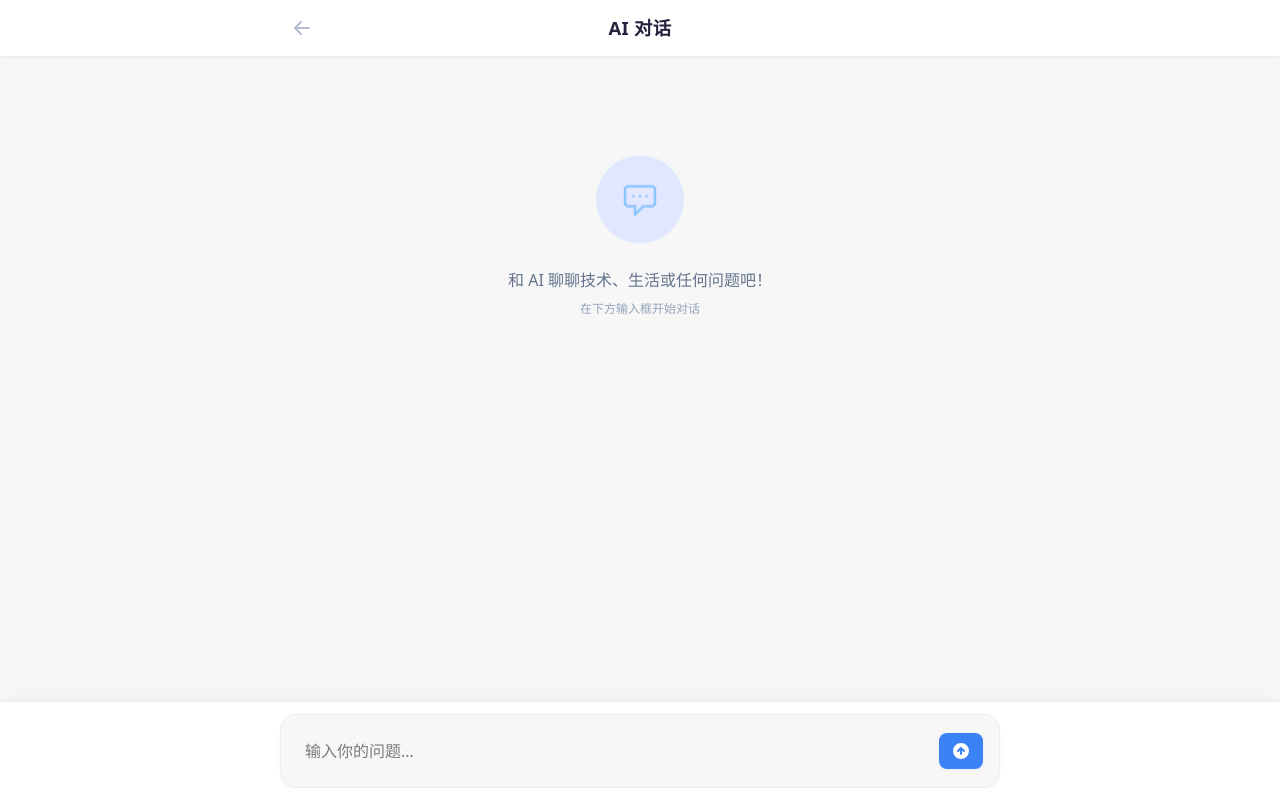
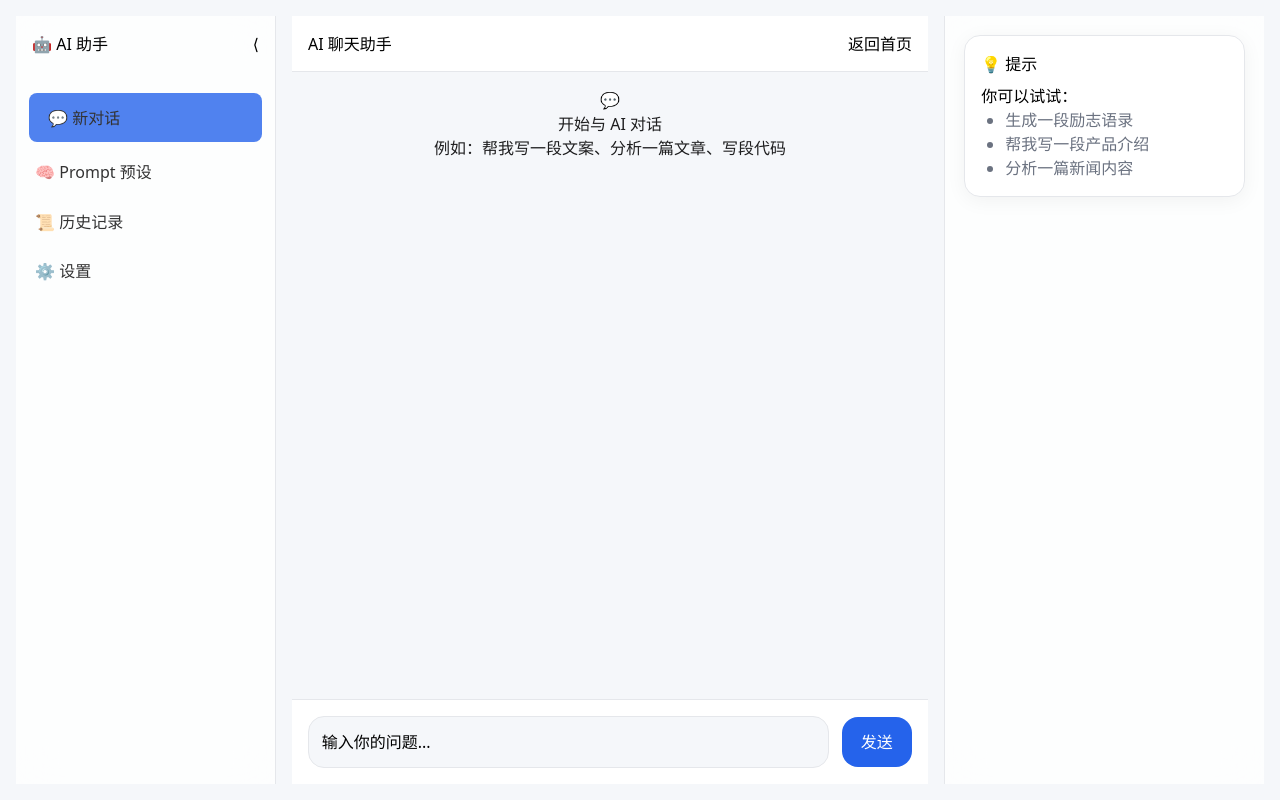
Before and after one commit to xianshi3/Reality-Blog, a Next.js app: page /ai-chat/fullscreen in a window 1280 px wide. Built offline with nearby package versions, Linux system fonts and the light colour scheme.

Commit message:
1.删除多余的css代码 2.更新ai对话页UI

```diff
--- a/app/ai-chat/fullscreen/fullscreen-chat.css
+++ b/app/ai-chat/fullscreen/fullscreen-chat.css
@@ -1,232 +1,253 @@
-/* 动画同原有 */
-@keyframes fade-in {
-  from { opacity: 0; transform: translateY(10px);}
-  to { opacity: 1; transform: translateY(0);}
-}
-.animate-fade-in {
-  animation: fade-in 0.5s cubic-bezier(.4,0,.2,1);
-}
-@keyframes slide-in {
-  from { opacity: 0; transform: translateY(20px);}
-  to { opacity: 1; transform: translateY(0);}
-}
-.animate-slide-in {
-  animation: slide-in 0.4s cubic-bezier(.4,0,.2,1);
+:root {
+  --bg: #f5f7fa;
+  --text: #1e1e1f;
+  --sidebar: #ffffffc9;
+  --border: #e5e7eb;
+  --card: #ffffff;
+  --primary: #2563eb;
+  --user-bubble: #2563eb;
+  --ai-bubble: #f3f4f6;
+  --blur: blur(20px);
 }
 
-/* GPT风格整体布局 */
-.gpt-root {
-  min-height: 100vh;
-  background: #f7f7f8;
+/* 优化字体渲染 */
+body {
+  -webkit-font-smoothing: antialiased;
+  -moz-osx-font-smoothing: grayscale;
+}
+
+@media (prefers-color-scheme: dark) {
+  :root {
+   /* 这里需要重新更新 */
+  }
+}
+/* 深色模式下的文章正文颜色 */
+@media (prefers-color-scheme: dark) {
+  .prose {
+    --text-primary-color: #d1d5db; /* 文章正文文字色 */
+    color: var(--text-primary-color) !important;
+  }
+}
+
+/* 整体布局 */
+.desktop-chat-layout {
+  display: grid;
+  grid-template-columns: 260px 1fr 320px;
+  height: 100vh;
+  background: var(--bg);
+  overflow: hidden;
+  gap: 1rem;
+  padding: 1rem;
+}
+
+/* 左侧导航栏 */
+.sidebar {
+  background: var(--sidebar);
+  border-right: 1px solid var(--border);
+  backdrop-filter: var(--blur);
   display: flex;
   flex-direction: column;
+  transition: all 0.3s ease;
+  height: 100%;
 }
-.gpt-header {
-  width: 100%;
-  background: #fff;
-  border-bottom: 1px solid #ececf1;
-  box-shadow: 0 1px 4px 0 rgba(0,0,0,0.03);
-  position: sticky;
-  top: 0;
-  z-index: 20;
+
+.sidebar.closed {
+  width: 64px;
 }
-.gpt-header-inner {
-  max-width: 720px;
-  margin: 0 auto;
+
+.sidebar-header {
   display: flex;
   align-items: center;
-  height: 56px;
-  position: relative;
+  justify-content: space-between;
+  padding: 1rem;
 }
-.gpt-header-back {
+
+.sidebar-nav {
+  display: flex;
+  flex-direction: column;
+  margin-top: 1rem;
+}
+
+.nav-item {
   background: none;
   border: none;
-  color: #b4bcd0;
-  position: absolute;
-  left: 0.5rem;
-  top: 50%;
-  transform: translateY(-50%);
+  text-align: left;
+  padding: 0.8rem 1.2rem;
+  color: var(--text);
+  opacity: 0.8;
   cursor: pointer;
-  padding: 0.25rem;
-  transition: color 0.2s;
-}
-.gpt-header-back:hover {
-  color: #3b82f6;
-}
-.gpt-header-title {
-  flex: 1;
-  text-align: center;
-  font-size: 1.15rem;
-  font-weight: 600;
-  color: #22223b;
-  letter-spacing: 0.02em;
+  transition: background 0.2s, opacity 0.2s;
 }
 
-/* 聊天主区域 */
-.gpt-chat-main {
-  flex: 1 1 0%;
+.nav-item:hover {
+  background: rgba(0, 0, 0, 0.05);
+  opacity: 1;
+}
+
+.nav-item.active {
+  background: var(--primary);
+  border-radius: 0.5rem;
+  margin: 0.3rem 0.8rem;
+}
+
+/* 右侧扩展栏 */
+.right-panel {
+  border-left: 1px solid var(--border);
+  background: var(--sidebar);
+  backdrop-filter: var(--blur);
+  padding: 1.2rem;
+  height: 100%;
+}
+
+.hint-card {
+  background: var(--card);
+  border: 1px solid var(--border);
+  border-radius: 1rem;
+  padding: 1rem;
+  box-shadow: 0 4px 20px rgba(0, 0, 0, 0.05);
+}
+
+.hint-card h3 {
+  margin-bottom: 0.5rem;
+}
+
+.hint-card ul {
+  list-style: disc;
+  margin-left: 1.5rem;
+  color: #6b7280;
+}
+
+/* 中间聊天区 */
+.chat-main {
   display: flex;
   flex-direction: column;
+  overflow: hidden;
+  flex: 1;
+}
+
+.chat-topbar {
+  height: 56px;
+  display: flex;
   align-items: center;
-  width: 100%;
-  padding-bottom: 92px;
+  justify-content: space-between;
+  padding: 1rem;
+  background: var(--card);
+  border-bottom: 1px solid var(--border);
 }
-.gpt-chat-list {
-  width: 100%;
-  max-width: 720px;
-  margin: 0 auto;
-  padding: 24px 0 0 0;
+
+.chat-body {
   display: flex;
   flex-direction: column;
-  gap: 16px;
+  padding: 1rem;
+  overflow-y: auto;
+  gap: 1rem;
+  flex: 1;
 }
-.gpt-chat-empty {
+
+.chat-empty {
   display: flex;
   flex-direction: column;
   align-items: center;
   justify-content: center;
-  min-height: 320px;
-}
-.gpt-chat-empty-icon {
-  background: #e0e7ff;
-  border-radius: 9999px;
-  padding: 1.5rem;
-  margin-bottom: 1rem;
-  animation: bounce 1.2s infinite;
-}
-@keyframes bounce {
-  0%, 100% { transform: translateY(0);}
-  50% { transform: translateY(-10px);}
-}
-.gpt-chat-empty-tip {
-  color: #64748b;
+  flex: 1;
   text-align: center;
-  font-size: 1rem;
-  font-weight: 500;
-}
-.gpt-chat-empty-desc {
-  color: #94a3b8;
-  font-size: 0.75rem;
-  margin-top: 0.5rem;
+  color: var(--text);
 }
 
-/* 单条消息 */
-.gpt-chat-message {
+/* 消息气泡 */
+.msg {
   display: flex;
-  align-items: flex-start;
   gap: 12px;
-  width: 100%;
+  margin-bottom: 16px;
 }
-.gpt-chat-message.user {
+
+.msg.user {
   flex-direction: row-reverse;
 }
-.gpt-chat-avatar {
-  flex-shrink: 0;
+
+.avatar {
+  font-size: 2rem;
 }
-.gpt-chat-avatar-user, .gpt-chat-avatar-ai {
-  width: 2.2rem;
-  height: 2.2rem;
-  border-radius: 9999px;
+
+.bubble {
+  background: var(--card);
+  padding: 1rem 1.5rem;
+  border-radius: 1rem;
+  box-shadow: 0 1px 4px rgba(0, 0, 0, 0.1);
+  max-width: 70%;
+}
+
+.msg.user .bubble {
+  background: var(--user-bubble);
+  color: white;
+}
+
+.msg.assistant .bubble {
+  background: var(--ai-bubble);
+}
+
+/* 底部输入栏 */
+.chat-footer {
+  background: var(--card);
+  padding: 1rem;
+  border-top: 1px solid var(--border);
+  position: sticky;
+  bottom: 0;
+}
+
+.chat-input {
   display: flex;
   align-items: center;
-  justify-content: center;
-  box-shadow: 0 1px 4px 0 rgba(0,0,0,0.06);
-}
-.gpt-chat-avatar-user {
-  background: #64748b;
-  color: #fff;
-}
-.gpt-chat-avatar-ai {
-  background: #3b82f6;
-  color: #fff;
-}
-.gpt-chat-bubble {
-  max-width: 80%;
-  display: flex;
-  flex-direction: column;
-}
-.gpt-chat-bubble-inner {
-  padding: 1rem 1.25rem;
-  border-radius: 1.25rem;
-  font-size: 1rem;
-  white-space: pre-line;
-  box-shadow: 0 1px 4px 0 rgba(0,0,0,0.03);
-  background: #fff;
-  color: #22223b;
-  border: 1px solid #ececf1;
-}
-.gpt-chat-message.user .gpt-chat-bubble-inner {
-  background: #3b82f6;
-  color: #fff;
-  border-bottom-right-radius: 0.25rem;
-  border: 1px solid #3b82f6;
-}
-.gpt-chat-message.assistant .gpt-chat-bubble-inner {
-  background: #f7f7f8;
-  color: #22223b;
-  border-bottom-left-radius: 0.25rem;
-  border: 1px solid #ececf1;
-}
-.gpt-chat-meta {
-  font-size: 0.75rem;
-  color: #b4bcd0;
-  margin-top: 0.25rem;
-  padding-left: 0.25rem;
-  padding-right: 0.25rem;
-  user-select: none;
+  gap: 0.8rem;
 }
 
-/* 输入栏 */
-.gpt-chat-footer {
-  position: fixed;
-  left: 0; right: 0; bottom: 0;
-  background: #fff;
-  border-top: 1px solid #ececf1;
-  box-shadow: 0 -2px 16px 0 rgba(0,0,0,0.04);
-  z-index: 10;
-  display: flex;
-  justify-content: center;
+.chat-input input {
+  flex: 1;
+  padding: 0.8rem;
+  border: 1px solid var(--border);
+  border-radius: 1rem;
+  background: var(--bg);
+  color: var(--text-dark); /* 输入框内文字的颜色 */
 }
-.gpt-chat-inputbar {
-  max-width: 720px;
-  width: 100%;
-  margin: 0 auto;
-  display: flex;
-  gap: 0.5rem;
-  align-items: center;
-  background: #f7f7f8;
+
+/* 修复placeholder的颜色兼容深色和浅色模式 */
+.chat-input input::placeholder {
+  color: var(--text-dark); /* 默认深色文字 */
+}
+
+@media (prefers-color-scheme: dark) {
+  .chat-input input::placeholder {
+    color: var(--text-light); /* 深色模式下使用浅色提示文字 */
+  }
+}
+
+.chat-input button {
+  padding: 0.8rem 1.2rem;
+  background: var(--primary);
+  color: white;
+  border: none;
   border-radius: 1rem;
-  padding: 0.75rem 1rem;
-  box-shadow: 0 1px 4px 0 rgba(0,0,0,0.03);
-  border: 1px solid #ececf1;
-  margin-top: 12px;
-  margin-bottom: 12px;
+  cursor: pointer;
+  transition: background 0.2s;
 }
-.gpt-chat-inputbar input[type="text"] {
-  flex: 1;
-  border: none;
-  background: transparent;
-  padding: 0.75rem 0.5rem;
-  font-size: 1rem;
-  outline: none;
-}
-.gpt-chat-inputbar button {
-  background: #3b82f6;
-  color: #fff;
-  padding: 0.5rem 0.75rem;
-  border-radius: 0.5rem;
-  box-shadow: 0 1px 4px 0 rgba(0,0,0,0.06);
-  border: none;
-  display: flex;
-  align-items: center;
-  justify-content: center;
-  transition: background 0.2s, transform 0.1s;
-}
-.gpt-chat-inputbar button:disabled {
+
+.chat-input button:disabled {
   opacity: 0.5;
   cursor: not-allowed;
 }
-.gpt-chat-inputbar button:not(:disabled):hover {
-  background: #2563eb;
-  transform: scale(0.97);
+
+.chat-input button:not(:disabled):hover {
+  background: #1d4ed8;
 }
+
+
+/* 改善背景对比，确保气泡消息清晰 */
+.msg .bubble {
+  background: var(--card);
+  color: var(--text-dark); /* 确保消息内容与背景有良好的对比 */
+}
+
+/* 侧边栏和按钮的字体 */
+.sidebar, .sidebar-header h2, .nav-item {
+  color: var(--text-light); /* 侧边栏的文本 */
+}
--- a/app/ai-chat/fullscreen/page.tsx
+++ b/app/ai-chat/fullscreen/page.tsx
@@ -7,110 +7,109 @@ export default function FullscreenChat() {
   const [messages, setMessages] = useState<any[]>([]);
   const [input, setInput] = useState("");
   const [loading, setLoading] = useState(false);
-  const messagesEndRef = useRef<HTMLDivElement>(null);
+  const [sidebarOpen, setSidebarOpen] = useState(true);
+  const endRef = useRef<HTMLDivElement>(null);
 
   useEffect(() => {
-    const queryMessages = new URLSearchParams(window.location.search).get("messages");
-    queryMessages && setMessages(JSON.parse(queryMessages) || []);
+    const q = new URLSearchParams(window.location.search).get("messages");
+    if (q) setMessages(JSON.parse(q));
   }, []);
 
   useEffect(() => {
-    messagesEndRef.current?.scrollIntoView({ behavior: "smooth" });
+    endRef.current?.scrollIntoView({ behavior: "smooth" });
   }, [messages, loading]);
 
-  const handleSend = async () => {
+  const handleSend = () => {
     if (!input.trim() || loading) return;
-
+    const userMsg = { role: "user", content: input };
+    const newMsgs = [...messages, userMsg];
+    setMessages(newMsgs);
+    setInput("");
     setLoading(true);
-    const userMessage = { role: "user", content: input };
-    const newMessages = [...messages, userMessage];
-
-    setMessages(newMessages);
-    setInput("");
-
     setTimeout(() => {
       setMessages([
-        ...newMessages,
-        {
-          role: "assistant",
-          content: `AI 回复: ${input}`,
-        },
+        ...newMsgs,
+        { role: "assistant", content: `AI 回答：${userMsg.content} 🤖` },
       ]);
       setLoading(false);
     }, 1000);
   };
 
   return (
-    <div className="gpt-root">
-      {/* 顶部栏 */}
-      <header className="gpt-header">
-        <div className="gpt-header-inner">
+    <div className="desktop-chat-layout">
+      {/* 左侧导航栏 */}
+      <aside className={`sidebar ${sidebarOpen ? "open" : "closed"}`}>
+        <div className="sidebar-header">
+          <h2>🤖 AI 助手</h2>
           <button
-            onClick={() => window.history.back()}
-            className="gpt-header-back"
-            aria-label="返回"
+            className="toggle-btn"
+            onClick={() => setSidebarOpen(!sidebarOpen)}
           >
-            <svg xmlns="http://www.w3.org/2000/svg" className="h-5 w-5" viewBox="0 0 20 20" fill="currentColor">
-              <path fillRule="evenodd" d="M9.707 16.707a1 1 0 01-1.414 0l-6-6a1 1 0 010-1.414l6-6a1 1 0 011.414 1.414L5.414 9H17a1 1 0 110 2H5.414l4.293 4.293a1 1 0 010 1.414z" clipRule="evenodd" />
-            </svg>
+            {sidebarOpen ? "⟨" : "⟩"}
           </button>
-          <h1 className="gpt-header-title">AI 对话</h1>
         </div>
+
+        <nav className="sidebar-nav">
+          <button className="nav-item active">💬 新对话</button>
+          <button className="nav-item">🧠 Prompt 预设</button>
+          <button className="nav-item">📜 历史记录</button>
+          <button className="nav-item">⚙️ 设置</button>
+        </nav>
+      </aside>
+
+      {/* 中间主聊天区 */}
+      <div className="chat-main">
+        <header className="chat-topbar">
+          <h1>AI 聊天助手</h1>
+          {/* 返回首页按钮 */}
+          <button
+            className="back-home-btn"
+            onClick={() => window.location.href = "/"}  // 这里可以替换为你的博客首页URL
+          >
+            返回首页
+          </button>
         </header>
 
-      {/* 聊天内容 */}
-      <main className="gpt-chat-main">
-        <div className="gpt-chat-list">
+        <main className="chat-body">
+          <div className="chat-inner">
             {messages.length === 0 ? (
-            <div className="gpt-chat-empty animate-fade-in">
-              <div className="gpt-chat-empty-icon">
-                <svg xmlns="http://www.w3.org/2000/svg" className="h-10 w-10 text-blue-300" fill="none" viewBox="0 0 24 24" stroke="currentColor">
-                  <path strokeLinecap="round" strokeLinejoin="round" strokeWidth={1.5} d="M8 10h.01M12 10h.01M16 10h.01M9 16H5a2 2 0 01-2-2V6a2 2 0 012-2h14a2 2 0 012 2v8a2 2 0 01-2 2h-5l-5 5v-5z" />
-                </svg>
-              </div>
-              <p className="gpt-chat-empty-tip">和 AI 聊聊技术、生活或任何问题吧！</p>
-              <p className="gpt-chat-empty-desc">在下方输入框开始对话</p>
+              <div className="chat-empty">
+                <div className="icon">💬</div>
+                <h2>开始与 AI 对话</h2>
+                <p>例如：帮我写一段文案、分析一篇文章、写段代码</p>
               </div>
             ) : (
-            messages.map((msg, idx) => (
-              <div
-                key={idx}
-                className={`gpt-chat-message ${msg.role} animate-slide-in`}
-                style={{ animationDelay: `${idx * 60}ms`, animationFillMode: "backwards" }}
-              >
-                <div className="gpt-chat-avatar">
-                  {msg.role === "user" ? (
-                    <div className="gpt-chat-avatar-user">
-                      <svg xmlns="http://www.w3.org/2000/svg" className="h-5 w-5" viewBox="0 0 20 20" fill="currentColor">
-                        <path fillRule="evenodd" d="M10 9a3 3 0 100-6 3 3 0 000 6zm-7 9a7 7 0 1114 0H3z" clipRule="evenodd" />
-                      </svg>
+              messages.map((msg, i) => (
+                <div key={i} className={`msg ${msg.role}`}>
+                  <div className="avatar">
+                    {msg.role === "user" ? "🧑" : "🤖"}
                   </div>
-                  ) : (
-                    <div className="gpt-chat-avatar-ai">
-                      <svg xmlns="http://www.w3.org/2000/svg" className="h-5 w-5" viewBox="0 0 20 20" fill="currentColor">
-                        <path fillRule="evenodd" d="M18 10a8 8 0 11-16 0 8 8 0 0116 0zm-6-3a2 2 0 11-4 0 2 2 0 014 0zm-2 4a5 5 0 00-4.546 2.916A5.986 5.986 0 0010 16a5.986 5.986 0 004.546-2.084A5 5 0 0010 11z" clipRule="evenodd" />
-                      </svg>
-                    </div>
-                  )}
-                </div>
-                <div className="gpt-chat-bubble">
-                  <div className="gpt-chat-bubble-inner">{msg.content}</div>
-                  <div className="gpt-chat-meta">
-                    {msg.role === "user" ? "你" : "AI助手"} · {new Date().toLocaleTimeString([], { hour: "2-digit", minute: "2-digit" })}
-                  </div>
+                  <div className="bubble">
+                    <p>{msg.content}</p>
                   </div>
                 </div>
               ))
             )}
-          <div ref={messagesEndRef} />
+
+            {loading && (
+              <div className="msg assistant">
+                <div className="avatar">🤖</div>
+                <div className="bubble typing">
+                  <span></span>
+                  <span></span>
+                  <span></span>
+                </div>
+              </div>
+            )}
+            <div ref={endRef} />
           </div>
         </main>
 
-      {/* 输入栏 */}
-      <footer className="gpt-chat-footer">
+        {/* 底部毛玻璃输入栏 */}
+        <footer className="chat-footer">
           <form
-          className="gpt-chat-inputbar"
-          onSubmit={e => {
+            className="chat-input"
+            onSubmit={(e) => {
               e.preventDefault();
               handleSend();
             }}
@@ -121,26 +120,26 @@ export default function FullscreenChat() {
               value={input}
               onChange={(e) => setInput(e.target.value)}
               disabled={loading}
-            autoFocus
             />
-          <button
-            type="submit"
-            disabled={loading}
-            aria-label="发送"
-          >
-            {loading ? (
-              <svg className="animate-spin h-5 w-5 text-white" xmlns="http://www.w3.org/2000/svg" fill="none" viewBox="0 0 24 24">
-                <circle className="opacity-25" cx="12" cy="12" r="10" stroke="currentColor" strokeWidth="4"></circle>
-                <path className="opacity-75" fill="currentColor" d="M4 12a8 8 0 018-8V0C5.373 0 0 5.373 0 12h4zm2 5.291A7.962 7.962 0 014 12H0c0 3.042 1.135 5.824 3 7.938l3-2.647z"></path>
-              </svg>
-            ) : (
-              <svg xmlns="http://www.w3.org/2000/svg" className="h-5 w-5" viewBox="0 0 20 20" fill="currentColor">
-                <path fillRule="evenodd" d="M10 18a8 8 0 100-16 8 8 0 000 16zm3.707-8.707l-3-3a1 1 0 00-1.414 0l-3 3a1 1 0 001.414 1.414L9 9.414V13a1 1 0 102 0V9.414l1.293 1.293a1 1 0 001.414-1.414z" clipRule="evenodd" />
-              </svg>
-            )}
+            <button type="submit" disabled={loading}>
+              {loading ? "..." : "发送"}
             </button>
           </form>
         </footer>
       </div>
+
+      {/* 右侧可扩展区域 */}
+      <aside className="right-panel">
+        <div className="hint-card">
+          <h3>💡 提示</h3>
+          <p>你可以试试：</p>
+          <ul>
+            <li>生成一段励志语录</li>
+            <li>帮我写一段产品介绍</li>
+            <li>分析一篇新闻内容</li>
+          </ul>
+        </div>
+      </aside>
+    </div>
   );
 }
```
Also changed, not shown: app/styles/home.css (+0 -94 lines). Lines whose indentation alone changed are shown as unchanged.
